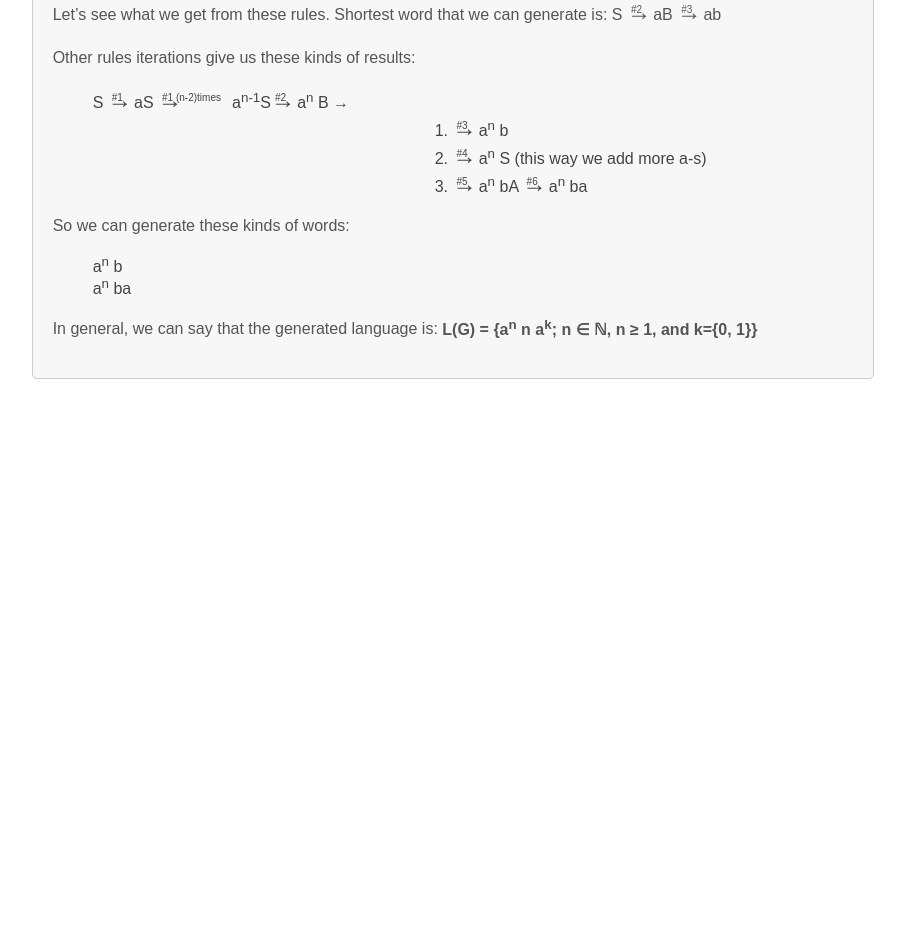
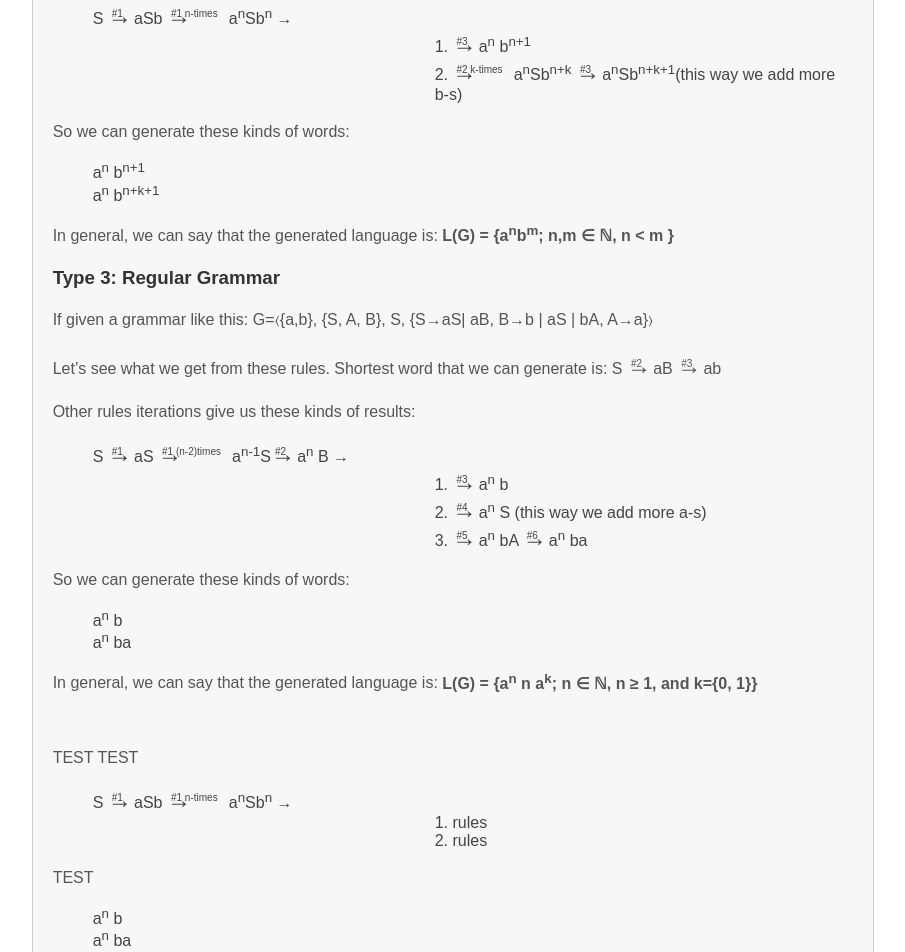
Before and after one commit to ditaa99/genLang, a React (Vite) app in the folder front/: page /examples in a window 1280 px wide. Shown: the part 440-1392 px from the top of the page, without its empty margins (181-1086 px from the left). Before the commit the page ends 827 px from the top, so only its background shows below. Built offline with nearby package versions, Linux system fonts and the light colour scheme.

Commit message:
more examples

```diff
--- a/front/src/components/Examples.jsx
+++ b/front/src/components/Examples.jsx
@@ -1,28 +1,20 @@
 // import React from 'react';
 import Menu from "./Menu";
 import "./compStyling/examples.css";
-import PropTypes from 'prop-types';
+import PropTypes from "prop-types";
 
 const CustomArrow = ({ overArr }) => {
-
   return (
-
     <var className="array">
       &#x2192;<span>{overArr}</span>&nbsp;
     </var>
-
   );
 };
 CustomArrow.propTypes = {
   overArr: PropTypes.string.isRequired,
 };
 
-
-
 const Examples = () => {
-
-
-
   return (
     <div className="examples">
       <Menu />
@@ -30,22 +22,57 @@ const Examples = () => {
         <h3>Type 0: General Grammars</h3>
         <p>
           If given a grammar like this:
-          <b></b> G=〈&#123;a,b&#125;, &#123;S, A, B&#125;, S,
-          &#123; &#125;〉
+          <b></b> G=〈&#123;a,b&#125;, &#123;S, A, B&#125;, S, &#123; &#125;〉
         </p>
-
         <h3>Type 1: Context-dependent Grammars</h3>
         <p>
           If given a grammar like this:
-          <b></b> G=〈&#123;a,b&#125;, &#123;S, A, B&#125;, S,
-          &#123; &#125;〉
+          <b></b> G=〈&#123;a,b&#125;, &#123;S, A, B&#125;, S, &#123; &#125;〉
         </p>
-
         <h3>Type 2: Context-independent Grammars</h3>
         <p>
           If given a grammar like this:
-          <b></b> G=〈&#123;a,b&#125;, &#123;S, A, B&#125;, S,
-          &#123; &#125;〉
+          <b></b> G=〈&#123;a,b&#125;, &#123;S&#125;, S, &#123;S&#x2192; aSb |
+          Sb | b &#125;〉
+        </p>
+        <p>
+          Let’s see what we get from these rules. Shortest word that we can
+          generate is: S <CustomArrow overArr="#1" /> aSb{" "}
+          <CustomArrow overArr="#3" /> abb
+        </p>
+        <p>Other rules iterations give us these kinds of results:</p>
+        <ul>
+          <li>
+          S <CustomArrow overArr="#1" /> aSb{" "}
+        <span className="shrink">
+          <CustomArrow overArr="#1 n-times" />
+        </span>{" "}
+        a<sup>n</sup>Sb<sup>n</sup> &#x2192;
+          </li>
+          <li className="tabbed">
+            1. <CustomArrow overArr="#3" /> a<sup>n</sup> b<sup>n+1</sup>
+          </li>
+          <li className="tabbed">
+            2. <CustomArrow overArr="#2 k-times" /> a<sup>n</sup>Sb<sup>n+k</sup>{" "}
+        <CustomArrow overArr="#3" /> a<sup>n</sup>Sb<sup>n+k+1</sup>(this way we add
+            more b-s)
+          </li>
+
+        </ul>
+        <p>So we can generate these kinds of words:</p>
+        <ul>
+          <li>
+            a<sup>n</sup> b<sup>n+1</sup>
+          </li>
+          <li>
+          a<sup>n</sup> b<sup>n+k+1</sup>
+          </li>
+        </ul>
+        <p>
+          In general, we can say that the generated language is:{" "}
+          <b>
+            L(G) = &#123;a<sup>n</sup>b<sup>m</sup>; n,m ∈ ℕ, n &lt; m &#125;
+          </b>
         </p>
 
         <h3>Type 3: Regular Grammar</h3>
@@ -80,22 +107,29 @@ const Examples = () => {
         </div> */}
         <p>
           Let’s see what we get from these rules. Shortest word that we can
-          generate is: S <CustomArrow overArr="#2" /> aB <CustomArrow overArr="#3" /> ab
+          generate is: S <CustomArrow overArr="#2" /> aB{" "}
+          <CustomArrow overArr="#3" /> ab
         </p>
         <p>Other rules iterations give us these kinds of results:</p>
         <ul>
           <li>
-            S <CustomArrow overArr="#1" /> aS <span className="shrink"><CustomArrow overArr="#1 (n-2)times" /></span> a<sup>n-1</sup>S
+            S <CustomArrow overArr="#1" /> aS{" "}
+            <span className="shrink">
+              <CustomArrow overArr="#1 (n-2)times" />
+            </span>{" "}
+            a<sup>n-1</sup>S
             <CustomArrow overArr="#2" /> a<sup>n</sup> B &#x2192;
           </li>
           <li className="tabbed">
             1. <CustomArrow overArr="#3" /> a<sup>n</sup> b
           </li>
           <li className="tabbed">
-            2. <CustomArrow overArr="#4" /> a<sup>n</sup> S (this way we add more a-s)
+            2. <CustomArrow overArr="#4" /> a<sup>n</sup> S (this way we add
+            more a-s)
           </li>
           <li className="tabbed">
-            3. <CustomArrow overArr="#5" /> a<sup>n</sup> bA <CustomArrow overArr="#6" /> a<sup>n</sup> ba
+            3. <CustomArrow overArr="#5" /> a<sup>n</sup> bA{" "}
+            <CustomArrow overArr="#6" /> a<sup>n</sup> ba
           </li>
         </ul>
         <p>So we can generate these kinds of words:</p>
@@ -114,8 +148,37 @@ const Examples = () => {
             k=&#123;0, 1&#125;&#125;
           </b>
         </p>
+
+
+        <br/>
+
+<p>TEST TEST</p>
+        <ul>
+          <li>
+          S <CustomArrow overArr="#1" /> aSb{" "}
+        <span className="shrink">
+          <CustomArrow overArr="#1 n-times" />
+        </span>{" "}
+        a<sup>n</sup>Sb<sup>n</sup> &#x2192;
+          </li>
+          <li className="tabbed">
+            1. rules
+            </li>
+          <li className="tabbed">
+            2. rules
+          </li>
+
+        </ul>
+        <p>TEST</p>
+        <ul>
+          <li>
+            a<sup>n</sup> b
+          </li>
+          <li>
+            a<sup>n</sup> ba
+          </li>
+        </ul>
       </div>
-
     </div>
   );
 };
```
Lines whose indentation alone changed are shown as unchanged.
